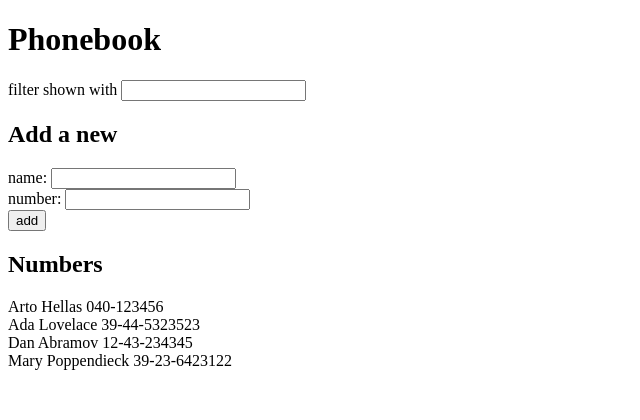
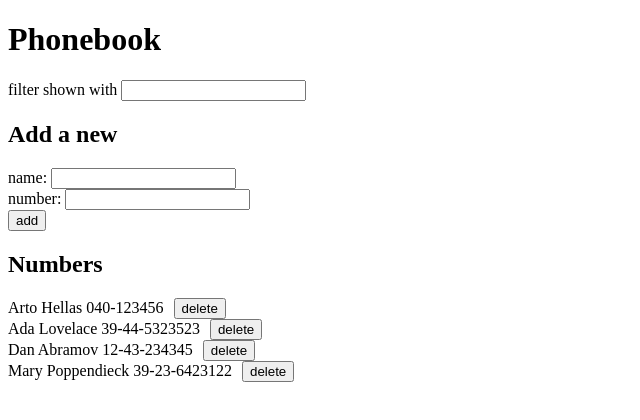
Before and after one commit to JaakkoHumalajoki/FullStackOpen2022, a React (Create React App) app in the folder part2/phonebook/: page / in a window 1280 px wide. Shown: the top 420 px of the page, without its empty margins (0-640 px from the left). Built offline with nearby package versions, Linux system fonts and the light colour scheme; data requests are answered from the project's data file.

Commit message:
exercise 2.17 done

```diff
--- a/part2/phonebook/src/App.js
+++ b/part2/phonebook/src/App.js
@@ -49,6 +49,11 @@ const App = () => {
     setNewNumber("")
   }
 
+  const handleDeletePerson = (personId) => {
+    personService.delete(personId)
+    setPersons(persons.filter(p => p.id !== personId))
+  }
+
   const personsFiltered = persons.filter((person) => {
     const lowcaseName = person.name.toLowerCase()
     const lowcaseFilter = filter.toLowerCase()
@@ -68,7 +73,7 @@ const App = () => {
         onSubmit={onFormSubmit}
       />
       <h2>Numbers</h2>
-      <PersonList persons={personsFiltered} />
+      <PersonList persons={personsFiltered} deletePerson={handleDeletePerson} />
     </div>
   )
 }
--- a/part2/phonebook/src/Person.js
+++ b/part2/phonebook/src/Person.js
@@ -1,8 +1,16 @@
-import React from 'react'
+import React from "react"
 
-const Person = ({person}) => {
+const Person = ({ person, deletePerson }) => {
   return (
-    <div>{person.name} {person.number}</div>
+    <div>
+      {person.name} {person.number}
+      <button
+        onClick={() => deletePerson(person.id)}
+        style={{ marginLeft: "10px" }}
+      >
+        delete
+      </button>
+    </div>
   )
 }
 
--- a/part2/phonebook/src/PersonList.js
+++ b/part2/phonebook/src/PersonList.js
@@ -1,10 +1,12 @@
-import React from 'react'
-import Person from './Person'
+import React from "react"
+import Person from "./Person"
 
-const PersonList = ({persons}) => {
+const PersonList = ({ persons, deletePerson }) => {
   return (
     <>
-      {persons.map(person => <Person person={person} key={person.id} />)}
+      {persons.map((person) => (
+        <Person person={person} deletePerson={deletePerson} key={person.id} />
+      ))}
     </>
   )
 }
--- a/part2/phonebook/src/personService.js
+++ b/part2/phonebook/src/personService.js
@@ -10,5 +10,9 @@ const create = (person) => {
 	return axios.post(baseUrl, person).then(res => res.data)
 }
 
-const personService = { getAll, create }
+const remove = (id) => {
+	return axios.delete(`${baseUrl}/${id}`)
+}
+
+const personService = { getAll, create, delete: remove }
 export default personService
```
